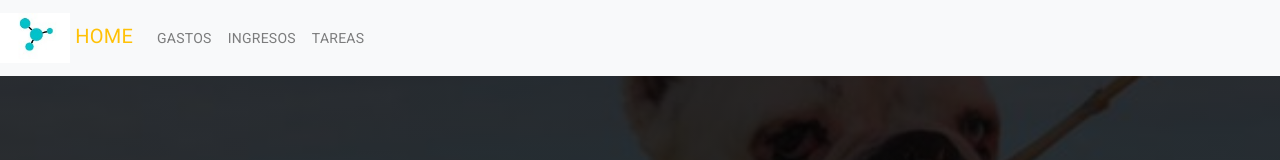
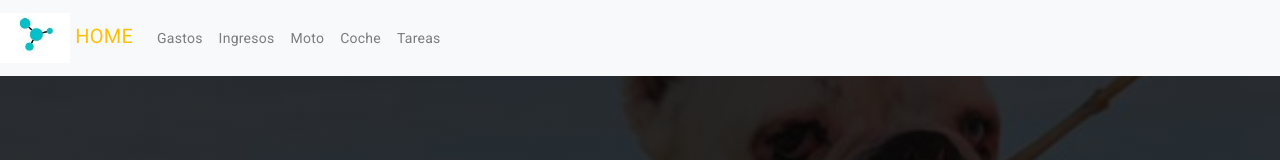
Before and after one commit to oscarsmbaquero/Angular-home, an Angular app: page / in a window 1280 px wide. Shown: the top 160 px of the page. Built offline with nearby package versions, Linux system fonts and the light colour scheme.

Commit message:
ajustes header

```diff
--- a/src/app/core/components/header/header.component.html
+++ b/src/app/core/components/header/header.component.html
@@ -19,17 +19,23 @@
   <div class="collapse navbar-collapse" id="navbarSupportedContent">
     <ul class="navbar-nav mr-auto">
       <li class="nav-item" routerLinkActive="active">
-        <a class="nav-link" routerLink="/list">GASTOS</a>
+        <a class="nav-link" routerLink="/list">Gastos</a>
       </li>
       <li class="nav-item" routerLinkActive="active">
-        <a class="nav-link" routerLink="/anadir">INGRESOS</a>
+        <a class="nav-link" routerLink="/anadir">Ingresos</a>
+      </li>
+      <li class="nav-item" routerLinkActive="active">
+        <a class="nav-link" routerLink="/anadir">Moto</a>
+      </li>
+      <li class="nav-item" routerLinkActive="active">
+        <a class="nav-link" routerLink="/anadir">Coche</a>
       </li>
       <li class="nav-item">
         <a
           class="nav-link"
           href="https://shopping.mattel.com/es-es/collections/regalos-semana-santa?icid=HW%7CSingleBrand%7CProduct%7CConsumer%7CHWEaster%7C2.27-4.9%7CShopNow%7CHotWheelsCarsandTracksets%7CMattel%7CPLP#filter.vendor=Hot%20Wheels"
           target="_blank"
-          >TAREAS</a
+          >Tareas</a
         >
       </li>
       <!-- <li class="nav-item" routerLinkActive="active">
```
